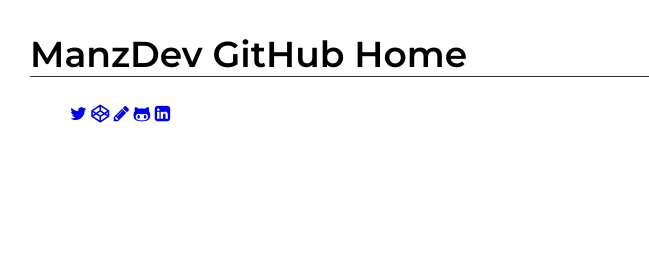
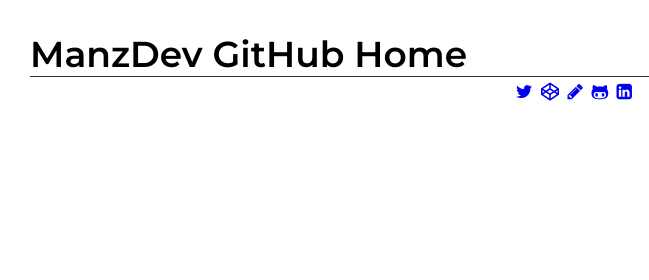
Before and after one commit to ManzDev/manzdev.github.io, a plain HTML site: page index.html in a window 1280 px wide. Shown: the top 280 px of the page, 98-747 px from the left. Drawn offline with Linux system fonts and the light colour scheme; grey boxes are pictures that could not be loaded.

Commit message:
Social changes

```diff
--- a/index.css
+++ b/index.css
@@ -14,6 +14,7 @@ h1, h2, h3, h4, h5, h6 {
 
 h1 {
     border-bottom:1px solid #333;
+    margin-bottom:0
 }
 
 .long {
@@ -81,10 +82,13 @@ a:hover {
 
 .social.items {
   margin:0!important;
+  text-align:right;
+  padding:0 20px;
 }
 
 .social.items li {
   display:inline-block;
+  padding:2px;
 }
 
 .social.items a {
```
